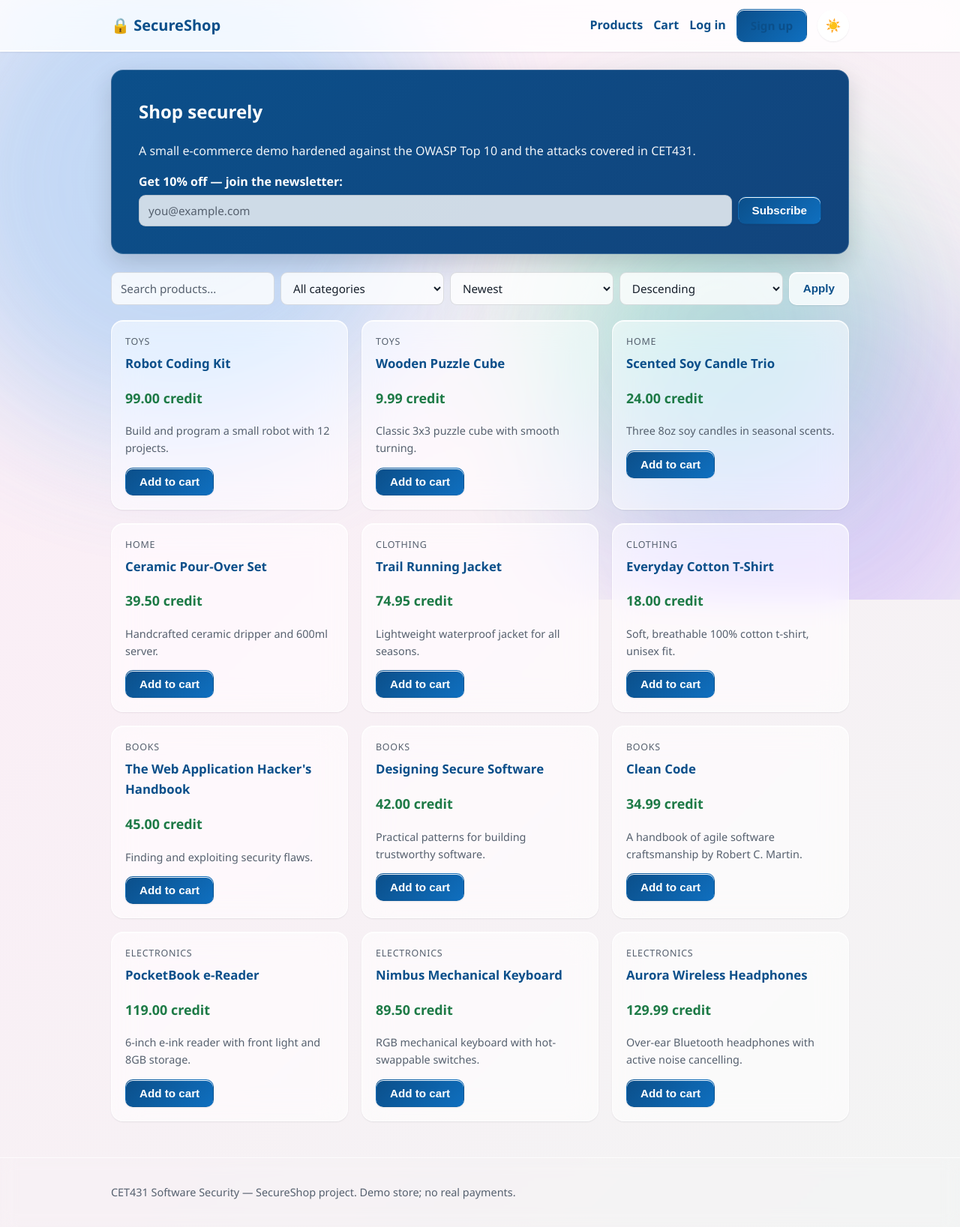
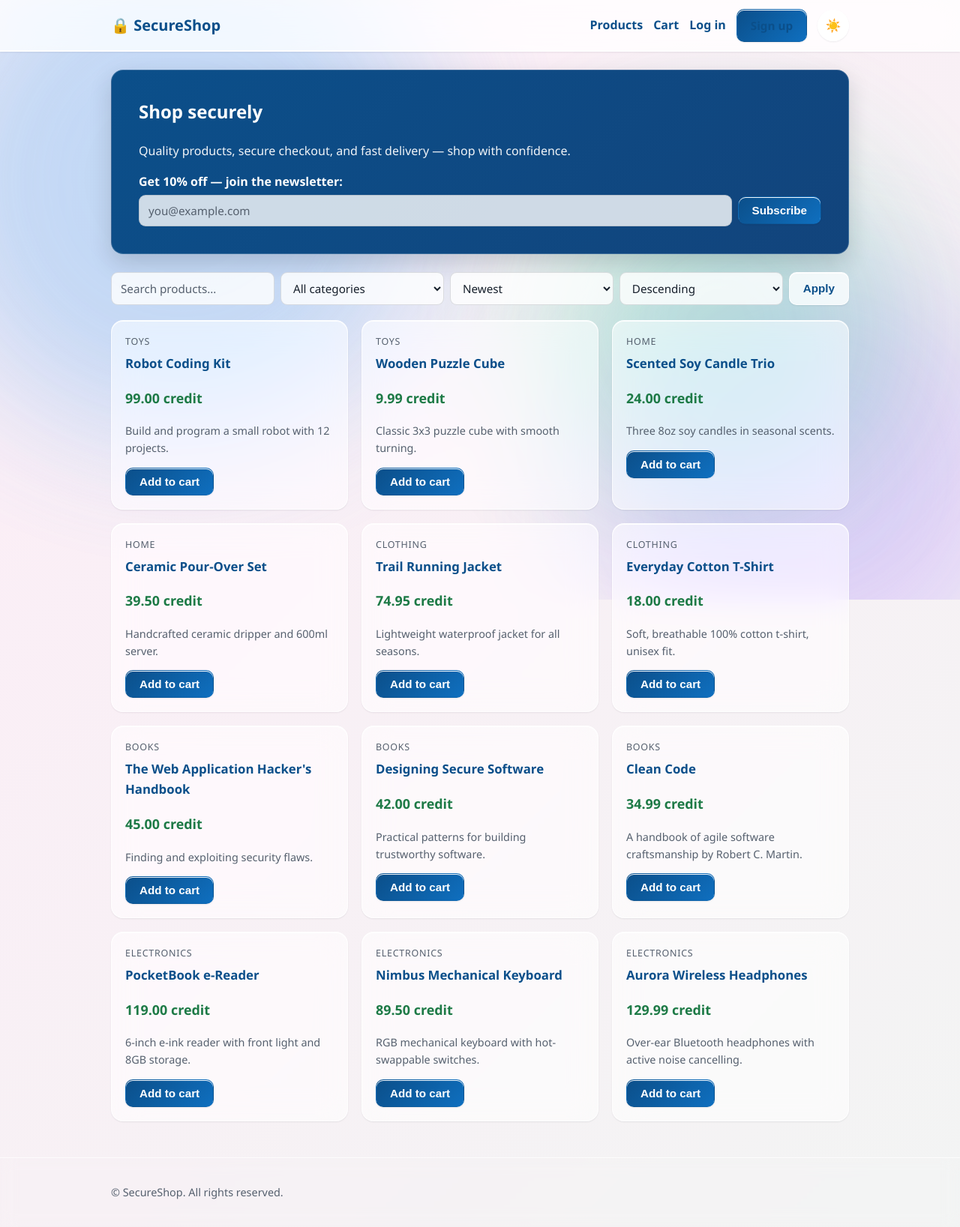
Before and after one commit to mohamedabassmohamedd2-cell/SecureShop, a Flask app: page / in a window 1280 px wide. Shown: the whole page at 75% size. Run offline with Flask 3, Linux system fonts and the light colour scheme; data comes from the database, SQL or seed files in the repository.

Commit message:
Remove demo disclaimers and product-ize storefront copy

```diff
--- a/secure_shop/templates/base.html
+++ b/secure_shop/templates/base.html
@@ -54,7 +54,7 @@
 
 <footer class="site-footer">
   <div class="container">
-    <p>CET431 Software Security — SecureShop project. Demo store; no real payments.</p>
+    <p>© SecureShop. All rights reserved.</p>
   </div>
 </footer>
 </body>
--- a/secure_shop/templates/checkout.html
+++ b/secure_shop/templates/checkout.html
@@ -19,7 +19,7 @@
 <form method="post" action="{{ url_for('shop.checkout') }}" class="checkout-form">
   <input type="hidden" name="_csrf_token" value="{{ csrf_token() }}">
   <label for="coupon">Coupon code (optional)</label>
-  <input id="coupon" type="text" name="coupon_code" value="{{ coupon_code }}" placeholder="e.g. STUDENT20">
+  <input id="coupon" type="text" name="coupon_code" value="{{ coupon_code }}" placeholder="Enter coupon code">
   <p class="muted">You will pay with your store credit (current balance: {{ current_user().store_credit|money }}).</p>
   <button type="submit" class="btn btn-primary">Place order</button>
 </form>
--- a/secure_shop/templates/index.html
+++ b/secure_shop/templates/index.html
@@ -3,7 +3,7 @@
 {% block content %}
 <section class="hero">
   <h1>Shop securely</h1>
-  <p>A small e-commerce demo hardened against the OWASP Top 10 and the attacks covered in CET431.</p>
+  <p>Quality products, secure checkout, and fast delivery — shop with confidence.</p>
   {% if not current_user() %}
   <form method="post" action="{{ url_for('shop.newsletter') }}" class="newsletter">
     <input type="hidden" name="_csrf_token" value="{{ csrf_token() }}">
```
